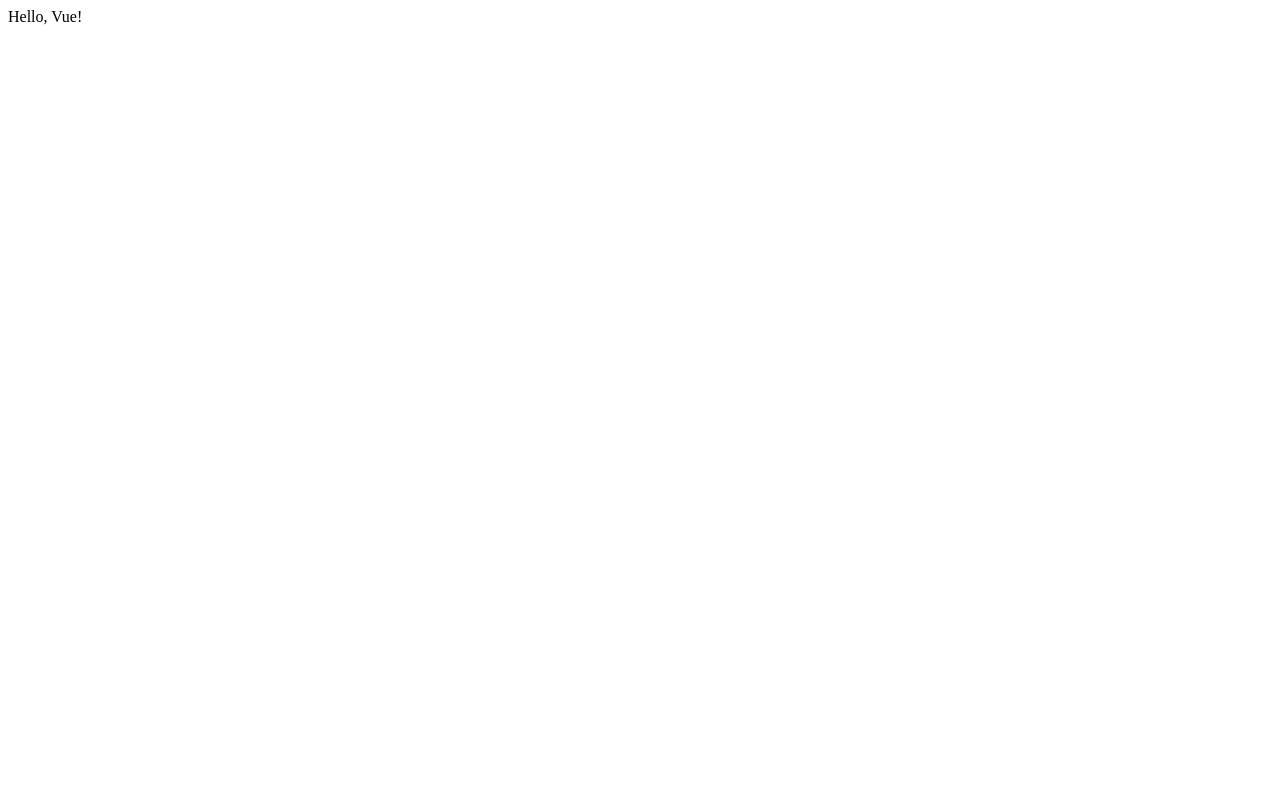
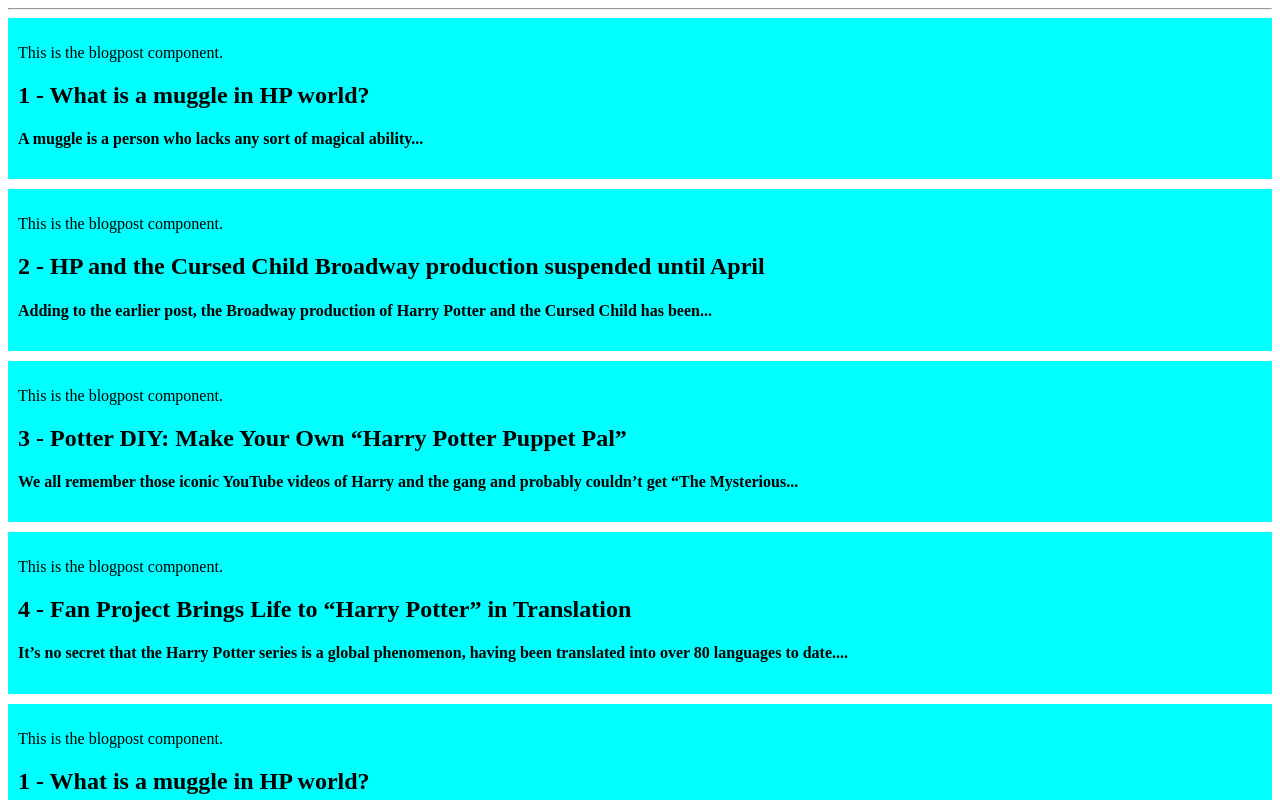
Before and after one commit to sameep-git/vueJS-webtech, a Vue app in the folder learn-vue-3/: page / in a window 1280 px wide. Shown: the top 800 px of the page. Built offline with nearby package versions, Linux system fonts and the light colour scheme.

Commit message:
finished working with props

```diff
--- a/learn-vue-3/src/App.vue
+++ b/learn-vue-3/src/App.vue
@@ -1,9 +1,54 @@
 <template>
-  <div>Hello, Vue!</div>
+  <!-- <BlogPost id="1" blogPostTitle="What is a muggle?" blogPostContent="A muggle is someone who lacks any kind of magical abilities"></BlogPost> -->
+
+  <!-- Good practice is using kebad case -->
+  <!-- <BlogPost id="1" blog-post-title="What is a muggle?" blog-post-content="A muggle is someone who lacks any kind of magical abilities"></BlogPost>
+  <BlogPost :id="blogPostId" :blog-post-title="blogPostTitle" :blog-post-content="blogPostContent"></BlogPost> -->
+
+  <hr>
+
+  <BlogPost v-for="post in posts" :id="post.id" :blog-post-title="post.blogPostTitle" :blog-post-content="post.blogPostContent" :key="post.id"></BlogPost>
+
+  <BlogPost v-for="post in posts" v-bind="post" :key="post.id"></BlogPost>
 </template>
 
 <script setup>
+import { ref } from 'vue';
+import BlogPost from './BlogPost.vue';
 
+let blogPostId = ref(2)
+let blogPostTitle = ref('HP and the Curse Child Broadway production suspended')
+let blogPostContent = ref(
+  'Adding to the earlier post, the Broadway production....'
+)
+
+let posts = ref([
+  {
+    id: 1,
+    blogPostTitle: 'What is a muggle in HP world?',
+    blogPostContent:
+      'A muggle is a person who lacks any sort of magical ability...'
+  },
+  {
+    id: 2,
+    blogPostTitle:
+      'HP and the Cursed Child Broadway production suspended until April',
+    blogPostContent:
+      'Adding to the earlier post, the Broadway production of Harry Potter and the Cursed Child has been...'
+  },
+  {
+    id: 3,
+    blogPostTitle: 'Potter DIY: Make Your Own “Harry Potter Puppet Pal”',
+    blogPostContent:
+      'We all remember those iconic YouTube videos of Harry and the gang and probably couldn’t get “The Mysterious...'
+  },
+  {
+    id: 4,
+    blogPostTitle: 'Fan Project Brings Life to “Harry Potter” in Translation',
+    blogPostContent:
+      'It’s no secret that the Harry Potter series is a global phenomenon, having been translated into over 80 languages to date....'
+  }
+])
 </script>
 
 <style lang="scss" scoped>
--- /dev/null
+++ b/learn-vue-3/src/BlogPost.vue
@@ -0,0 +1,33 @@
+<template>
+    <div class="blog-post">
+        <p>
+            {{ message }}
+        </p>
+        <!-- Display the id, title and content of a blog post-->
+         <h2>{{ id }} - {{ blogPostTitle }}</h2>
+         <h4>{{ blogPostContent }}</h4>
+    </div>
+</template>
+
+<script setup>
+import { ref } from 'vue';
+
+let message = ref('This is the blogpost component.')
+
+const props = defineProps(['id', 'blogPostTitle', 'blogPostContent'])
+
+console.log(props.id)
+// defineProps({
+//     id: Number,
+//     blogPostTitle: String,
+//     blogPostContent: String
+// })
+</script>
+
+<style scoped>
+.blog-post {
+    background-color: aqua;
+    padding: 10px;
+    margin-bottom: 10px;
+}
+</style>
```
